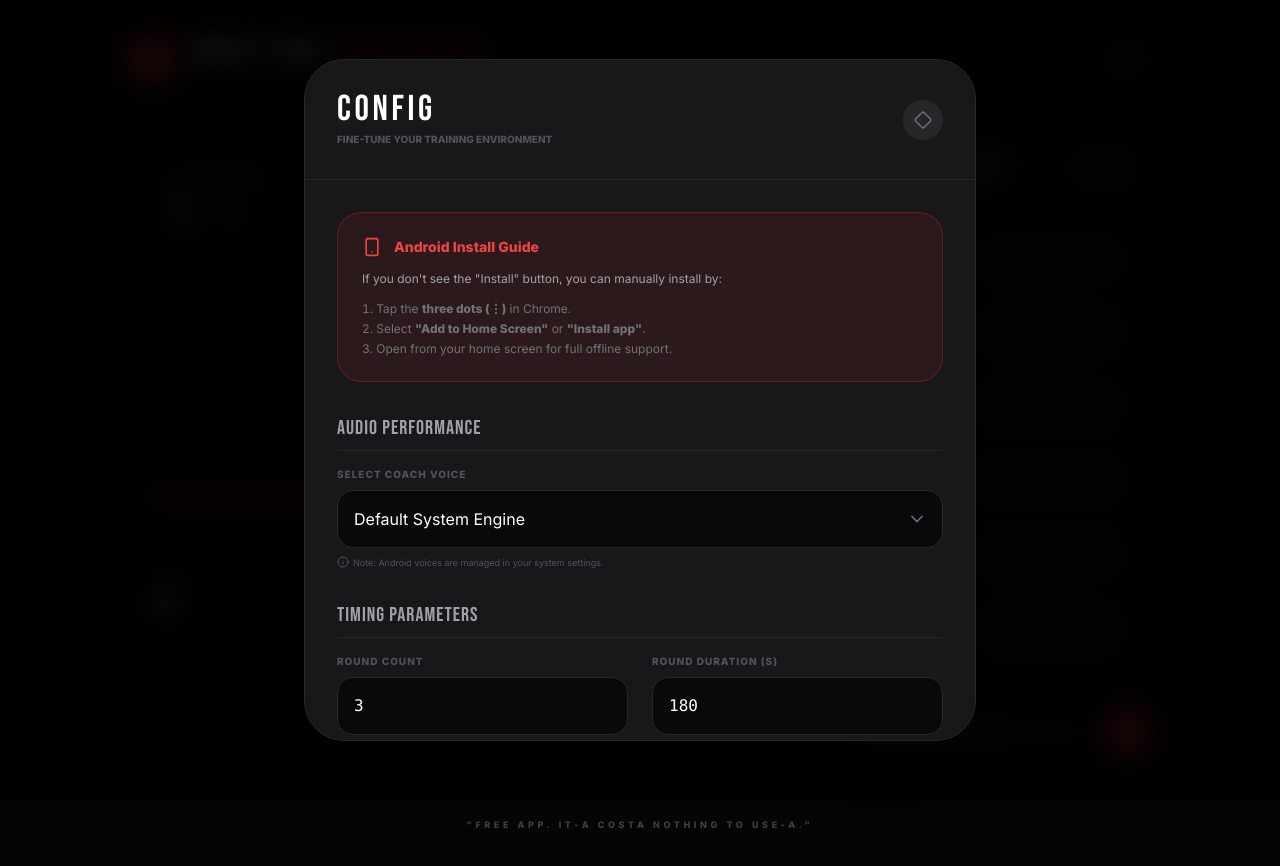
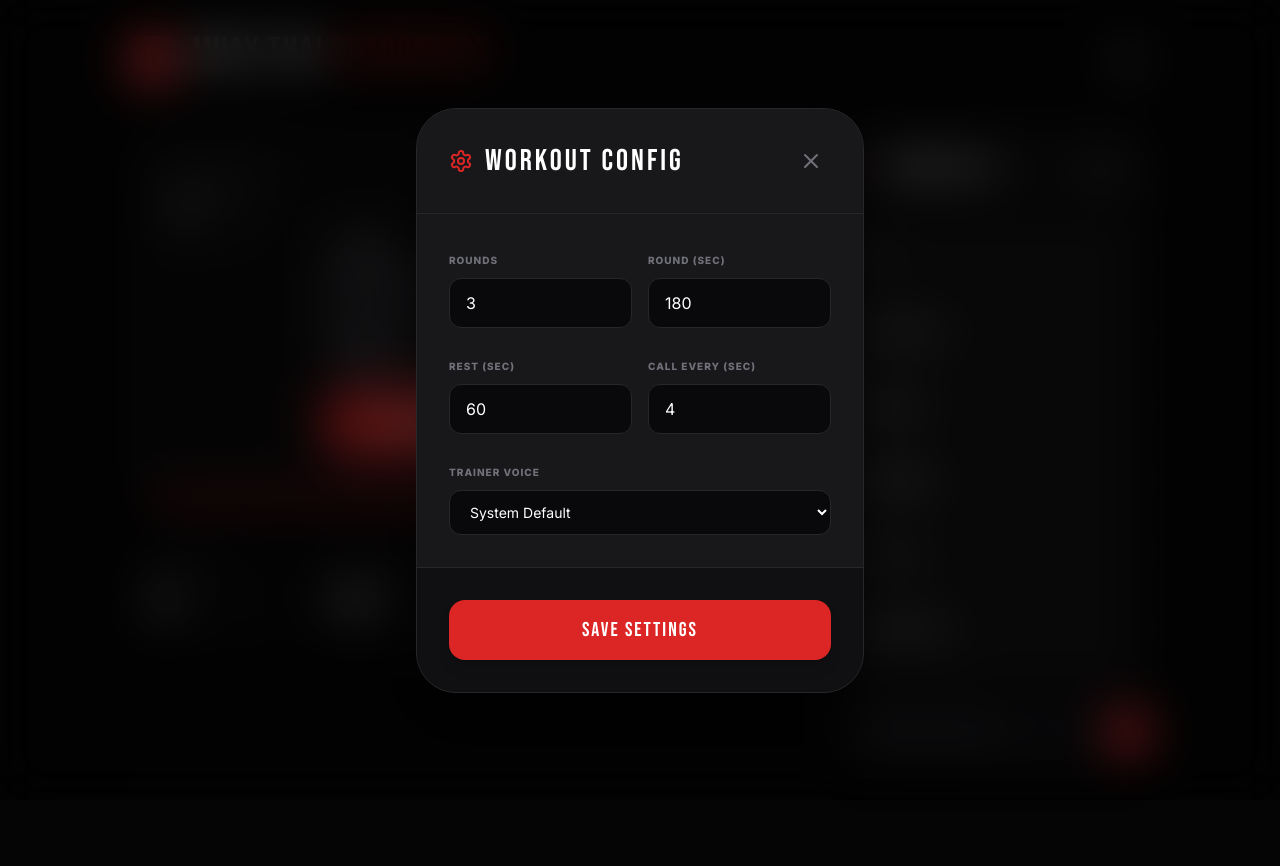
Before and after one commit to sangar-si/shadow-box, a React (Vite) app: page / in a window 1280 px wide. Both pictures are taken after a click on the button 1127 px from the left and 59 px from the top of the page. Shown: the top 866 px of the page. Built offline with nearby package versions, Linux system fonts and the light colour scheme.

Commit message:
Refactor App component with wake lock management

```diff
--- a/App.tsx
+++ b/App.tsx
@@ -10,22 +10,21 @@ import {
   Trash2,
   Activity,
   Volume2,
-  ChevronDown,
-  Info,
+  X,
   Download,
-  Smartphone,
-  CheckCircle2
+  RotateCcw,
+  Pause
 } from 'lucide-react';
 
 const DEFAULT_CALLOUTS: Callout[] = [
-  { id: '1', text: '1', active: true },
-  { id: '2', text: '2', active: true },
-  { id: '3', text: 'Left', active: true },
-  { id: '4', text: 'Right', active: true },
-  { id: '5', text: 'Pivot in', active: true },
-  { id: '6', text: 'Pivot out', active: true },
-  { id: '7', text: '12', active: true },
-  { id: '8', text: '32', active: true },
+  { id: '1', text: '1-2', active: true },
+  { id: '2', text: 'Double Jab', active: true },
+  { id: '3', text: 'Slip Left', active: true },
+  { id: '4', text: 'Roll Right', active: true },
+  { id: '5', text: '1-2-3-4', active: true },
+  { id: '6', text: 'Hook-Cross', active: true },
+  { id: '7', text: 'Lead Uppercut', active: true },
+  { id: '8', text: '3-2-3', active: true },
 ];
 
 const App: React.FC = () => {
@@ -52,18 +51,51 @@ const App: React.FC = () => {
 
   const timerRef = useRef<ReturnType<typeof setInterval> | null>(null);
   const nextCalloutTimeRef = useRef<number>(0);
+  const wakeLockRef = useRef<any>(null);
+  const prevStatusRef = useRef<TimerStatus>(TimerStatus.IDLE);
 
-  // Check if already installed
+  // Screen Wake Lock API management
+  const requestWakeLock = useCallback(async () => {
+    if ('wakeLock' in navigator) {
+      try {
+        wakeLockRef.current = await (navigator as any).wakeLock.request('screen');
+        console.log('Wake Lock active');
+        wakeLockRef.current.addEventListener('release', () => {
+          console.log('Wake Lock was released');
+        });
+      } catch (err: any) {
+        console.error(`Wake Lock error: ${err.name}, ${err.message}`);
+      }
+    }
+  }, []);
+
+  const releaseWakeLock = useCallback(async () => {
+    if (wakeLockRef.current) {
+      await wakeLockRef.current.release();
+      wakeLockRef.current = null;
+      console.log('Wake Lock released manually');
+    }
+  }, []);
+
+  // Re-acquire wake lock if tab becomes visible again
+  useEffect(() => {
+    const handleVisibilityChange = async () => {
+      if (status !== TimerStatus.IDLE && status !== TimerStatus.FINISHED && document.visibilityState === 'visible') {
+        await requestWakeLock();
+      }
+    };
+    document.addEventListener('visibilitychange', handleVisibilityChange);
+    return () => document.removeEventListener('visibilitychange', handleVisibilityChange);
+  }, [status, requestWakeLock]);
+
   useEffect(() => {
     if (window.matchMedia('(display-mode: standalone)').matches || (window.navigator as any).standalone) {
       setIsStandalone(true);
     }
   }, []);
 
-  // Handle PWA Installation Prompt
   useEffect(() => {
     const handler = (e: any) => {
-      console.log('beforeinstallprompt fired');
       e.preventDefault();
       setDeferredPrompt(e);
     };
@@ -80,7 +112,6 @@ const App: React.FC = () => {
     }
   };
 
-  // Initialize voices
   useEffect(() => {
     const loadVoices = () => {
       const voices = getAvailableVoices();
@@ -104,12 +135,30 @@ const App: React.FC = () => {
     setStatus(TimerStatus.PREPARE);
     setTimeLeft(settings.prepDuration);
     setCurrentRound(1);
+    requestWakeLock();
+  };
+
+  const handlePause = () => {
+    prevStatusRef.current = status;
+    setStatus(TimerStatus.PAUSED);
+    window.speechSynthesis.cancel();
+  };
+
+  const handleResume = () => {
+    // Return to whatever the status was before pausing
+    setStatus(prevStatusRef.current !== TimerStatus.PAUSED ? prevStatusRef.current : TimerStatus.WORK);
   };
 
   const handleStop = () => {
     setStatus(TimerStatus.IDLE);
     window.speechSynthesis.cancel();
+    releaseWakeLock();
     if (timerRef.current) clearInterval(timerRef.current);
+  };
+
+  const handleRestart = () => {
+    handleStop();
+    setTimeout(() => handleStart(), 100);
   };
 
   const addCallout = () => {
@@ -125,7 +174,7 @@ const App: React.FC = () => {
   }, [callouts]);
 
   useEffect(() => {
-    if (status === TimerStatus.IDLE || status === TimerStatus.FINISHED) {
+    if (status === TimerStatus.IDLE || status === TimerStatus.FINISHED || status === TimerStatus.PAUSED) {
       if (timerRef.current) clearInterval(timerRef.current);
       return;
     }
@@ -145,6 +194,7 @@ const App: React.FC = () => {
             } else {
               triggerCallout("Workout Complete");
               setStatus(TimerStatus.FINISHED);
+              releaseWakeLock();
               return 0;
             }
           } else if (status === TimerStatus.REST) {
@@ -175,7 +225,7 @@ const App: React.FC = () => {
     return () => {
       if (timerRef.current) clearInterval(timerRef.current);
     };
-  }, [status, currentRound, settings, getRandomCallout, triggerCallout]);
+  }, [status, currentRound, settings, getRandomCallout, triggerCallout, releaseWakeLock]);
 
   const formatTime = (seconds: number) => {
     const m = Math.floor(seconds / 60);
@@ -210,7 +260,7 @@ const App: React.FC = () => {
             </button>
           )}
           <button
-            onClick={() => setShowSettings(!showSettings)}
+            onClick={() => setShowSettings(true)}
             className="p-3 bg-zinc-900/50 rounded-xl hover:bg-zinc-800 transition-all border border-zinc-800 group"
           >
             <SettingsIcon className="w-6 h-6 text-zinc-400 group-hover:rotate-90 transition-transform duration-500" />
@@ -228,15 +278,15 @@ const App: React.FC = () => {
               </div>
             </div>
 
-            <div className={`absolute top-10 right-10 font-bebas text-2xl uppercase tracking-[0.2em] px-4 py-1 rounded-full border ${status === TimerStatus.WORK ? 'text-red-600 border-red-600/30 bg-red-600/5' : 'text-zinc-500 border-zinc-800'}`}>
+            <div className={`absolute top-10 right-10 font-bebas text-2xl uppercase tracking-[0.2em] px-4 py-1 rounded-full border ${status === TimerStatus.WORK ? 'text-red-600 border-red-600/30 bg-red-600/5' : status === TimerStatus.PAUSED ? 'text-amber-500 border-amber-500/30 bg-amber-500/5' : 'text-zinc-500 border-zinc-800'}`}>
               {status === TimerStatus.IDLE ? 'Standby' : status}
             </div>
 
-            <div className={`text-[120px] md:text-[200px] font-bebas leading-none select-none transition-colors duration-500 ${status === TimerStatus.WORK ? 'text-white' : 'text-zinc-700'}`}>
+            <div className={`text-[120px] md:text-[200px] font-bebas leading-none select-none transition-colors duration-500 ${status === TimerStatus.WORK ? 'text-white' : status === TimerStatus.PAUSED ? 'text-amber-500/80' : 'text-zinc-700'}`}>
               {formatTime(timeLeft)}
             </div>
 
-            <div className="absolute bottom-12 flex gap-6 z-10">
+            <div className="absolute bottom-12 flex flex-wrap justify-center gap-4 z-10 px-4">
               {status === TimerStatus.IDLE || status === TimerStatus.FINISHED ? (
                 <button
                   onClick={handleStart}
@@ -245,18 +295,51 @@ const App: React.FC = () => {
                   <Play className="w-6 h-6 fill-current" />
                   Begin Training
                 </button>
+              ) : status === TimerStatus.PAUSED ? (
+                <>
+                  <button
+                    onClick={handleResume}
+                    className="bg-red-600 hover:bg-red-700 text-white px-10 py-4 rounded-2xl transition-all hover:scale-105 shadow-[0_0_40px_rgba(220,38,38,0.4)] flex items-center gap-3 font-bebas text-2xl tracking-widest"
+                  >
+                    <Play className="w-6 h-6 fill-current" />
+                    Resume
+                  </button>
+                  <button
+                    onClick={handleRestart}
+                    className="bg-zinc-800 hover:bg-zinc-700 text-white px-10 py-4 rounded-2xl transition-all hover:scale-105 flex items-center gap-3 font-bebas text-2xl tracking-widest border border-zinc-700"
+                  >
+                    <RotateCcw className="w-6 h-6" />
+                    Restart
+                  </button>
+                  <button
+                    onClick={handleStop}
+                    className="bg-zinc-100 hover:bg-white text-zinc-900 px-10 py-4 rounded-2xl transition-all hover:scale-105 flex items-center gap-3 font-bebas text-2xl tracking-widest"
+                  >
+                    <Square className="w-6 h-6 fill-current" />
+                    Stop
+                  </button>
+                </>
               ) : (
+                <>
+                  <button
+                    onClick={handlePause}
+                    className="bg-zinc-800 hover:bg-zinc-700 text-white px-12 py-4 rounded-2xl transition-all hover:scale-105 flex items-center gap-3 font-bebas text-2xl tracking-widest border border-zinc-700"
+                  >
+                    <Pause className="w-6 h-6 fill-current" />
+                    Pause
+                  </button>
                   <button
                     onClick={handleStop}
                     className="bg-zinc-100 hover:bg-white text-zinc-900 px-12 py-4 rounded-2xl transition-all hover:scale-105 flex items-center gap-3 font-bebas text-2xl tracking-widest"
                   >
                     <Square className="w-6 h-6 fill-current" />
-                  Stop session
+                    Stop
                   </button>
+                </>
               )}
             </div>
 
-            <div className="absolute bottom-0 left-0 h-1.5 bg-red-600 transition-all duration-1000 ease-linear shadow-[0_0_15px_rgba(220,38,38,0.8)]"
+            <div className={`absolute bottom-0 left-0 h-1.5 transition-all duration-1000 ease-linear shadow-[0_0_15px_rgba(220,38,38,0.8)] ${status === TimerStatus.PAUSED ? 'bg-amber-500' : 'bg-red-600'}`}
                  style={{ width: `${(timeLeft / (status === TimerStatus.WORK ? settings.roundDuration : status === TimerStatus.REST ? settings.restDuration : settings.prepDuration)) * 100}%` }} />
           </div>
 
@@ -329,99 +412,64 @@ const App: React.FC = () => {
         </div>
       </main>
 
+      {/* Settings Modal */}
       {showSettings && (
-        <div className="fixed inset-0 z-50 flex items-center justify-center p-4 bg-black/90 backdrop-blur-md">
-          <div className="bg-zinc-900 w-full max-w-2xl rounded-[2.5rem] border border-zinc-800 shadow-2xl overflow-hidden animate-in fade-in zoom-in duration-300">
+        <div className="fixed inset-0 z-50 flex items-center justify-center p-4 backdrop-blur-xl bg-black/60">
+          <div className="bg-zinc-900 border border-zinc-800 w-full max-w-md rounded-[2.5rem] shadow-2xl overflow-hidden animate-in fade-in zoom-in duration-300">
             <div className="p-8 border-b border-zinc-800 flex justify-between items-center bg-zinc-900/50">
-              <div>
-                <h2 className="font-bebas text-4xl text-white tracking-widest leading-none">CONFIG</h2>
-                <p className="text-zinc-600 text-[10px] uppercase font-bold mt-1">Fine-tune your training environment</p>
-              </div>
-              <button onClick={() => setShowSettings(false)} className="w-10 h-10 flex items-center justify-center rounded-full bg-zinc-800 text-zinc-500 hover:text-white transition-colors">
-                <Square className="w-4 h-4 rotate-45" />
+              <h2 className="font-bebas text-3xl text-white tracking-widest flex items-center gap-3">
+                <SettingsIcon className="w-6 h-6 text-red-600" />
+                Workout Config
+              </h2>
+              <button onClick={() => setShowSettings(false)} className="p-2 hover:bg-zinc-800 rounded-full transition-colors text-zinc-500 hover:text-white">
+                <X className="w-6 h-6" />
               </button>
             </div>
 
-            <div className="p-8 space-y-8 max-h-[70vh] overflow-y-auto custom-scrollbar">
-              {!isStandalone && !deferredPrompt && (
-                <div className="p-6 bg-red-600/10 border border-red-600/30 rounded-3xl space-y-3">
-                  <div className="flex items-center gap-3 text-red-500 font-bold text-sm">
-                    <Smartphone className="w-5 h-5" />
-                    Android Install Guide
+            <div className="p-8 space-y-6 max-h-[70vh] overflow-y-auto custom-scrollbar">
+              <div className="grid grid-cols-2 gap-4">
+                <div className="space-y-2">
+                  <label className="text-[10px] uppercase font-bold text-zinc-500 tracking-widest">Rounds</label>
+                  <input type="number" value={settings.roundCount} onChange={e => setSettings({...settings, roundCount: Number(e.target.value)})} className="w-full bg-zinc-950 border border-zinc-800 rounded-xl px-4 py-3 text-white focus:border-red-600 transition-colors" />
                 </div>
-                  <p className="text-zinc-400 text-xs leading-relaxed">
-                    If you don't see the "Install" button, you can manually install by:
-                  </p>
-                  <ol className="text-zinc-500 text-xs list-decimal list-inside space-y-1">
-                    <li>Tap the <strong>three dots (⋮)</strong> in Chrome.</li>
-                    <li>Select <strong>"Add to Home Screen"</strong> or <strong>"Install app"</strong>.</li>
-                    <li>Open from your home screen for full offline support.</li>
-                  </ol>
-                </div>
-              )}
-
-              {isStandalone && (
-                <div className="p-4 bg-green-600/10 border border-green-600/30 rounded-2xl flex items-center gap-3 text-green-500 text-xs font-bold">
-                  <CheckCircle2 className="w-5 h-5" />
-                  Application installed & optimized for offline use.
-                </div>
-              )}
-
-              <div className="space-y-4">
-                <h3 className="text-zinc-400 font-bebas text-xl tracking-wider border-b border-zinc-800 pb-2">Audio Performance</h3>
-                <div className="relative group">
-                  <label className="text-[10px] uppercase font-bold text-zinc-600 block mb-2 tracking-widest">Select Coach Voice</label>
-                  <div className="relative">
-                    <select
-                      value={settings.voiceName || ''}
-                      onChange={(e) => setSettings({...settings, voiceName: e.target.value})}
-                      className="w-full bg-zinc-950 border border-zinc-800 rounded-2xl p-4 text-white appearance-none focus:outline-none focus:border-red-600 transition-colors cursor-pointer"
-                    >
-                      <option value="">Default System Engine</option>
-                      {availableVoices.map((v, i) => (
-                        <option key={i} value={v.name}>{v.name} ({v.lang})</option>
-                      ))}
-                    </select>
-                    <ChevronDown className="absolute right-4 top-1/2 -translate-y-1/2 text-zinc-500 pointer-events-none w-5 h-5" />
-                  </div>
-                  <p className="text-[9px] text-zinc-600 mt-2 flex items-center gap-1">
-                    <Info className="w-3 h-3" /> Note: Android voices are managed in your system settings.
-                  </p>
+                <div className="space-y-2">
+                  <label className="text-[10px] uppercase font-bold text-zinc-500 tracking-widest">Round (sec)</label>
+                  <input type="number" value={settings.roundDuration} onChange={e => setSettings({...settings, roundDuration: Number(e.target.value)})} className="w-full bg-zinc-950 border border-zinc-800 rounded-xl px-4 py-3 text-white focus:border-red-600 transition-colors" />
                 </div>
               </div>
 
-              <div className="space-y-4">
-                <h3 className="text-zinc-400 font-bebas text-xl tracking-wider border-b border-zinc-800 pb-2">Timing Parameters</h3>
-                <div className="grid grid-cols-1 md:grid-cols-2 gap-6">
-                  {[
-                    { label: 'Round Count', key: 'roundCount' },
-                    { label: 'Round Duration (s)', key: 'roundDuration' },
-                    { label: 'Rest Duration (s)', key: 'restDuration' },
-                    { label: 'Prep Time (s)', key: 'prepDuration' },
-                    { label: 'Callout Freq (s)', key: 'calloutFrequency' },
-                    { label: 'Jitter/Random (s)', key: 'calloutFrequencyRandomness' },
-                  ].map((field) => (
-                    <div key={field.key}>
-                      <label className="text-[10px] uppercase font-bold text-zinc-600 block mb-2 tracking-widest">{field.label}</label>
-                      <input
-                        type="number"
-                        value={(settings as any)[field.key]}
-                        onChange={(e) => setSettings({...settings, [field.key]: parseFloat(e.target.value) || 0})}
-                        className="w-full bg-zinc-950 border border-zinc-800 rounded-2xl p-4 text-white focus:outline-none focus:border-red-600 transition-all font-mono"
-                      />
+              <div className="grid grid-cols-2 gap-4">
+                <div className="space-y-2">
+                  <label className="text-[10px] uppercase font-bold text-zinc-500 tracking-widest">Rest (sec)</label>
+                  <input type="number" value={settings.restDuration} onChange={e => setSettings({...settings, restDuration: Number(e.target.value)})} className="w-full bg-zinc-950 border border-zinc-800 rounded-xl px-4 py-3 text-white focus:border-red-600 transition-colors" />
                 </div>
-                  ))}
+                <div className="space-y-2">
+                  <label className="text-[10px] uppercase font-bold text-zinc-500 tracking-widest">Call Every (sec)</label>
+                  <input type="number" value={settings.calloutFrequency} onChange={e => setSettings({...settings, calloutFrequency: Number(e.target.value)})} className="w-full bg-zinc-950 border border-zinc-800 rounded-xl px-4 py-3 text-white focus:border-red-600 transition-colors" />
                 </div>
               </div>
 
+              <div className="space-y-2">
+                <label className="text-[10px] uppercase font-bold text-zinc-500 tracking-widest">Trainer Voice</label>
+                <select
+                  value={settings.voiceName || ''}
+                  onChange={e => setSettings({...settings, voiceName: e.target.value})}
+                  className="w-full bg-zinc-950 border border-zinc-800 rounded-xl px-4 py-3 text-white focus:border-red-600 transition-colors text-sm"
+                >
+                  <option value="">System Default</option>
+                  {availableVoices.map(v => (
+                    <option key={v.name} value={v.name}>{v.name} ({v.lang})</option>
+                  ))}
+                </select>
+              </div>
+            </div>
+
+            <div className="p-8 bg-zinc-950/50 border-t border-zinc-800">
               <button
-                onClick={() => {
-                  setShowSettings(false);
-                  triggerCallout("Ready");
-                }}
-                className="w-full bg-red-600 hover:bg-red-700 text-white font-bebas text-2xl tracking-widest py-5 rounded-[2rem] transition-all shadow-[0_10px_30px_rgba(220,38,38,0.3)] mt-4 active:scale-95"
+                onClick={() => setShowSettings(false)}
+                className="w-full py-4 bg-red-600 hover:bg-red-700 text-white rounded-2xl font-bebas text-xl tracking-widest transition-all shadow-lg active:scale-95"
               >
-                SAVE & APPLY
+                Save Settings
               </button>
             </div>
           </div>
@@ -429,7 +477,6 @@ const App: React.FC = () => {
       )}
 
       <footer className="mt-auto py-10 text-zinc-700 text-[9px] uppercase font-black tracking-[0.4em] text-center border-t border-zinc-900/50 w-full max-w-5xl">
-        "Free app. It-a Costa nothing to use-a."
       </footer>
 
       <style>{`
@@ -446,11 +493,6 @@ const App: React.FC = () => {
         .custom-scrollbar::-webkit-scrollbar-thumb:hover {
           background: #27272a;
         }
-        @keyframes pulse-red {
-          0% { transform: scale(1); box-shadow: 0 0 0 0 rgba(220, 38, 38, 0.4); }
-          70% { transform: scale(1.02); box-shadow: 0 0 0 20px rgba(220, 38, 38, 0); }
-          100% { transform: scale(1); box-shadow: 0 0 0 0 rgba(220, 38, 38, 0); }
-        }
       `}</style>
     </div>
   );
```
Lines whose indentation alone changed are shown as unchanged.
